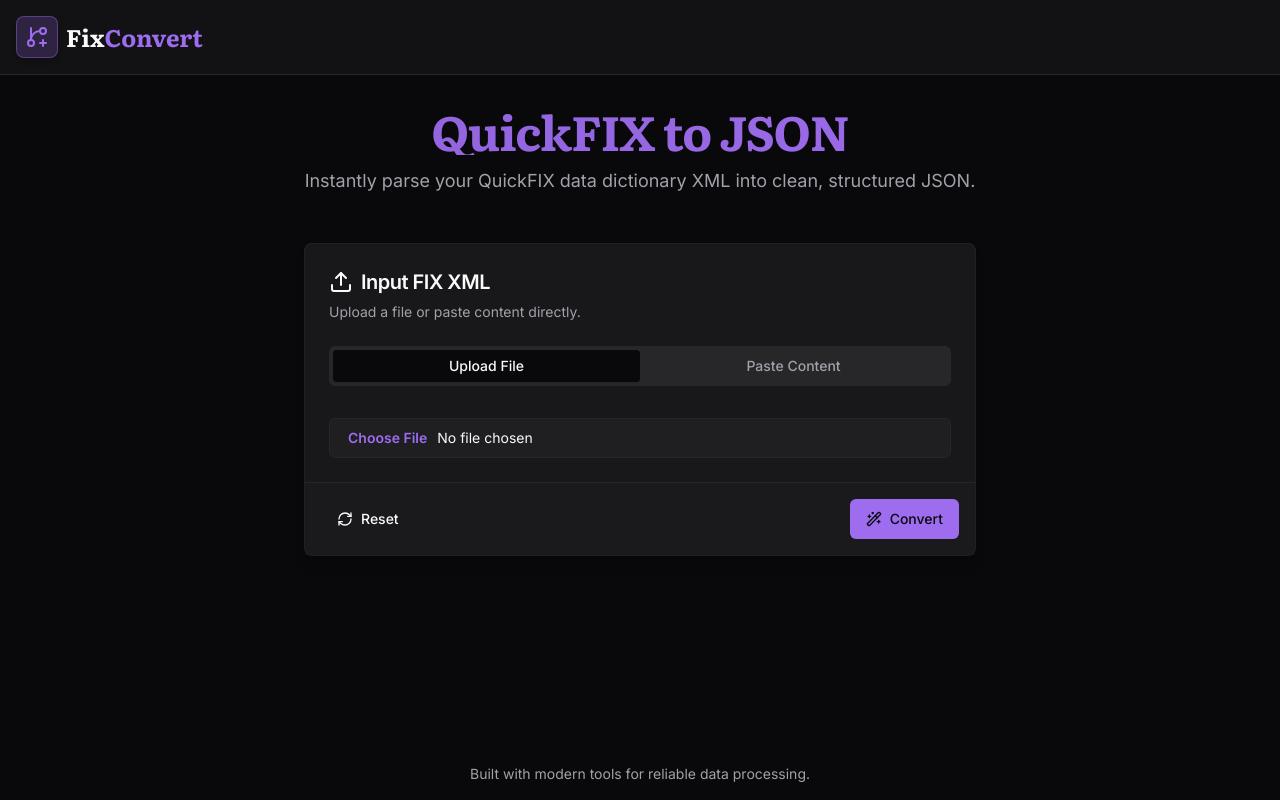
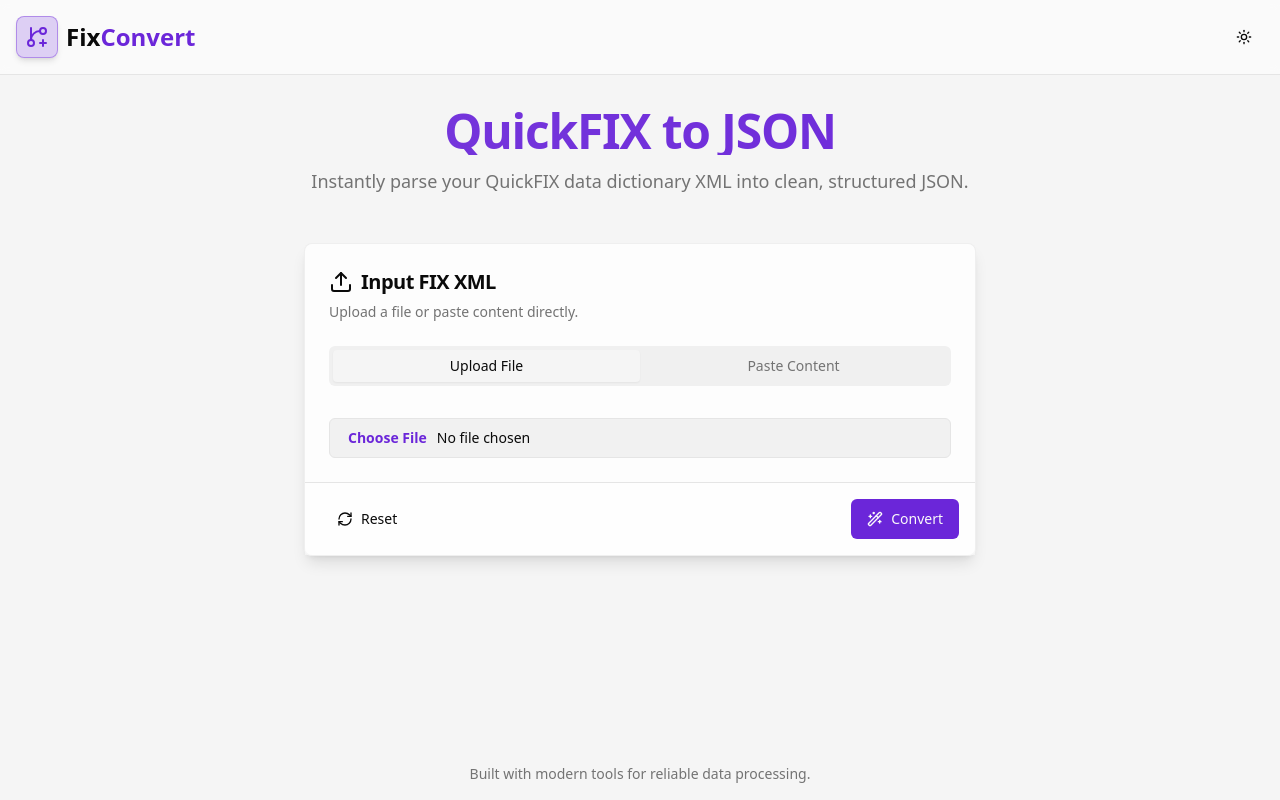
Before and after one commit to utkarsh-1912/FIXconvert, a Next.js app: page / in a window 1280 px wide. Built offline with nearby package versions, Linux system fonts and the light colour scheme.

Commit message:
introduce theme toggle - light /dark only icon no text

```diff
--- a/package.json
+++ b/package.json
@@ -45,6 +45,7 @@
     "genkit": "^1.20.0",
     "lucide-react": "^0.475.0",
     "next": "15.3.3",
+    "next-themes": "^0.3.0",
     "patch-package": "^8.0.0",
     "react": "^18.3.1",
     "react-day-picker": "^8.10.1",
--- a/src/app/layout.tsx
+++ b/src/app/layout.tsx
@@ -2,6 +2,7 @@
 import { Inter, Literata } from 'next/font/google';
 import './globals.css';
 import { Toaster } from "@/components/ui/toaster"
+import { ThemeProvider } from '@/components/theme-provider';
 
 const inter = Inter({
   subsets: ['latin'],
@@ -26,11 +27,18 @@
   children: React.ReactNode;
 }>) {
   return (
-    <html lang="en" suppressHydrationWarning className={`${inter.variable} ${literata.variable}`}>
+    <html lang="en" suppressHydrationWarning>
       <head />
       <body className="font-body antialiased" suppressHydrationWarning>
-        {children}
-        <Toaster />
+        <ThemeProvider
+            attribute="class"
+            defaultTheme="system"
+            enableSystem
+            disableTransitionOnChange
+        >
+          {children}
+          <Toaster />
+        </ThemeProvider>
       </body>
     </html>
   );
--- a/src/app/page.tsx
+++ b/src/app/page.tsx
@@ -16,6 +16,7 @@
 import { Upload, FileJson, Copy, Download, AlertCircle, RefreshCw, Wand2, ArrowLeft } from 'lucide-react';
 import { useToast } from '@/hooks/use-toast';
 import { Tabs, TabsContent, TabsList, TabsTrigger } from '@/components/ui/tabs';
+import { ThemeToggle } from '@/components/theme-toggle';
 
 const formSchema = z.object({
   xmlContent: z.string().min(10, { message: 'XML content must be provided.' }),
@@ -67,7 +68,6 @@
     if (file) {
       const content = await file.text();
       form.setValue('xmlContent', content);
-      // Automatically trigger conversion after file selection for a smoother flow.
       startTransition(async () => {
         const res = await convertFixXml(content);
         setResult(res as { data: FixDefinition | null; error: string | null });
@@ -189,7 +189,6 @@
 
   const renderOutputStage = () => (
     <div className="w-full max-w-4xl mx-auto flex flex-col gap-8">
-      {/* Input Card */}
        <div className="flex flex-col gap-4">
          <Button variant="outline" onClick={handleReset} className="self-start">
             <ArrowLeft /> Start New Conversion
@@ -227,7 +226,6 @@
           </Card>
       </div>
 
-      {/* Output Card */}
       <Card className="shadow-lg bg-card/80 border-border/60">
         <CardHeader>
           <CardTitle className="flex items-center gap-2 text-xl">
@@ -262,6 +260,7 @@
       <header className="p-4 border-b bg-card/50 backdrop-blur-sm sticky top-0 z-10">
         <div className="container mx-auto flex justify-between items-center">
           <Logo />
+          <ThemeToggle />
         </div>
       </header>
       <main className="flex-1 container mx-auto p-4 md:p-8">
--- /dev/null
+++ b/src/components/theme-provider.tsx
@@ -0,0 +1,9 @@
+"use client"
+
+import * as React from "react"
+import { ThemeProvider as NextThemesProvider } from "next-themes"
+import { type ThemeProviderProps } from "next-themes/dist/types"
+
+export function ThemeProvider({ children, ...props }: ThemeProviderProps) {
+  return <NextThemesProvider {...props}>{children}</NextThemesProvider>
+}
--- /dev/null
+++ b/src/components/theme-toggle.tsx
@@ -0,0 +1,40 @@
+"use client"
+
+import * as React from "react"
+import { Moon, Sun } from "lucide-react"
+import { useTheme } from "next-themes"
+
+import { Button } from "@/components/ui/button"
+import {
+  DropdownMenu,
+  DropdownMenuContent,
+  DropdownMenuItem,
+  DropdownMenuTrigger,
+} from "@/components/ui/dropdown-menu"
+
+export function ThemeToggle() {
+  const { setTheme } = useTheme()
+
+  return (
+    <DropdownMenu>
+      <DropdownMenuTrigger asChild>
+        <Button variant="ghost" size="icon">
+          <Sun className="h-[1.2rem] w-[1.2rem] rotate-0 scale-100 transition-all dark:-rotate-90 dark:scale-0" />
+          <Moon className="absolute h-[1.2rem] w-[1.2rem] rotate-90 scale-0 transition-all dark:rotate-0 dark:scale-100" />
+          <span className="sr-only">Toggle theme</span>
+        </Button>
+      </DropdownMenuTrigger>
+      <DropdownMenuContent align="end">
+        <DropdownMenuItem onClick={() => setTheme("light")}>
+          Light
+        </DropdownMenuItem>
+        <DropdownMenuItem onClick={() => setTheme("dark")}>
+          Dark
+        </DropdownMenuItem>
+        <DropdownMenuItem onClick={() => setTheme("system")}>
+          System
+        </DropdownMenuItem>
+      </DropdownMenuContent>
+    </DropdownMenu>
+  )
+}
```
Also changed, not shown: 1 other file (tests, documents, lock files or other folders).
